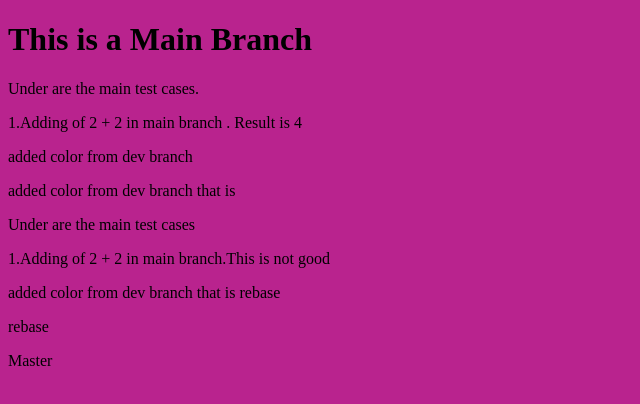
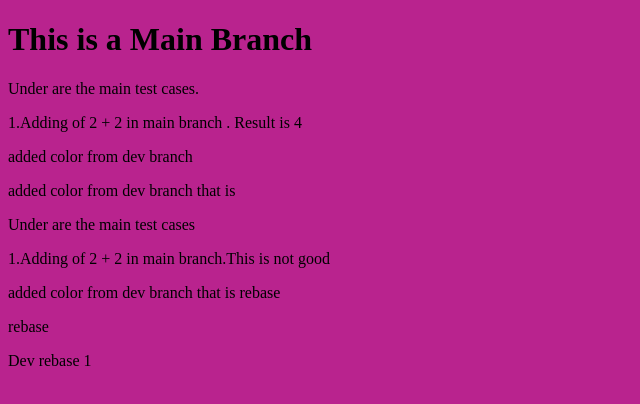
Before and after one commit to MohiPre/git, a plain HTML site: page index.html in a window 1280 px wide. Shown: the full height of the page, 0-640 px from the left. Drawn offline with Linux system fonts and the light colour scheme.

Commit message:
Dev rebase commit

```diff
--- a/index.html
+++ b/index.html
@@ -11,6 +11,6 @@
 <p>1.Adding of 2 + 2 in main branch.This is not good </p>
 <p>added color from dev branch that is rebase </p>
 <p>rebase</p>
-<p>Master</p>
+<p>Dev rebase 1</p>
 </body>
 </html>
```
